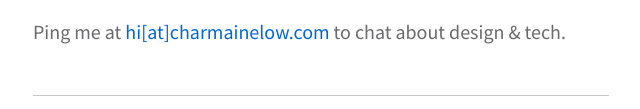
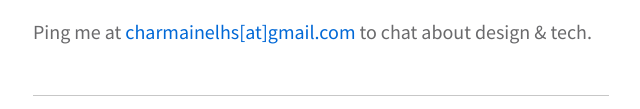
Before and after one commit to charmainelhs/charmainelhs.github.io, a plain HTML site: page index.html in a window 1280 px wide. Shown: the part 538-647 px from the top of the page, without its empty margins (319-959 px from the left). Drawn offline with Linux system fonts and the light colour scheme.

Commit message:
change email

```diff
--- a/index.html
+++ b/index.html
@@ -27,7 +27,7 @@
 				In a past life, I studied computing at NUS. That was pretty useful. The hardest thing I did in 2015 was teach research &amp; design at <a href="https://www.alphacamp.co/sg/ux-workshop-series/" target="_blank">Alphacamp</a>.
 			</p>
 
-			<p>Ping me at <a class="cta-link" href="https://mail.google.com/mail/u/0/?view=cm&fs=1&tf=1&source=mailto&su=Hello&to=hi@charmainelow.com" target="_top">hi[at]charmainelow.com</a> to chat about design &amp; tech.</p>
+			<p>Ping me at <a class="cta-link" href="https://mail.google.com/mail/u/0/?view=cm&fs=1&tf=1&source=mailto&su=Hello&to=hi@charmainelow.com" target="_top">charmainelhs[at]gmail.com</a> to chat about design &amp; tech.</p>
 		</div>
 
 		<div id="work">
```
